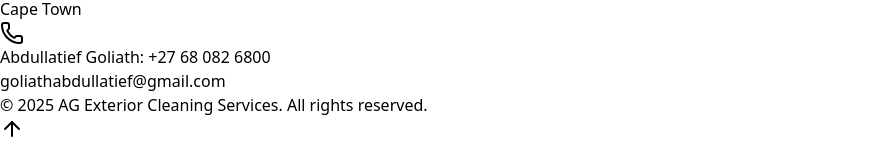
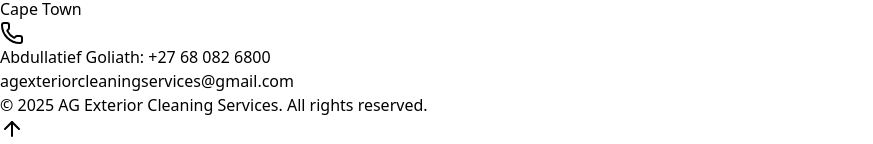
Before and after one commit to kouthardavids/shineNrise, a React (Vite) app in the folder riseandshine/ui/: page / in a window 1280 px wide. Shown: the part 9845-9989 px from the top of the page, without its empty margins (0-873 px from the left). Built offline with nearby package versions, Linux system fonts and the light colour scheme.

Commit message:
Update Footer.tsx

```diff
--- a/riseandshine/ui/src/components/Footer.tsx
+++ b/riseandshine/ui/src/components/Footer.tsx
@@ -60,7 +60,7 @@
                                 </a>
                             </li>
                             <a href="mailto:goliathabdullatief@gmail.com" className="text-gray-400 hover:text-white transition-colors">
-                                goliathabdullatief@gmail.com
+                                agexteriorcleaningservices@gmail.com
                             </a>
                         </ul>
                     </div>
```
